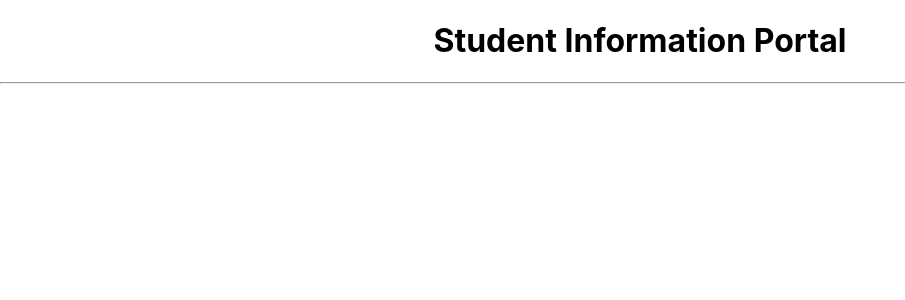
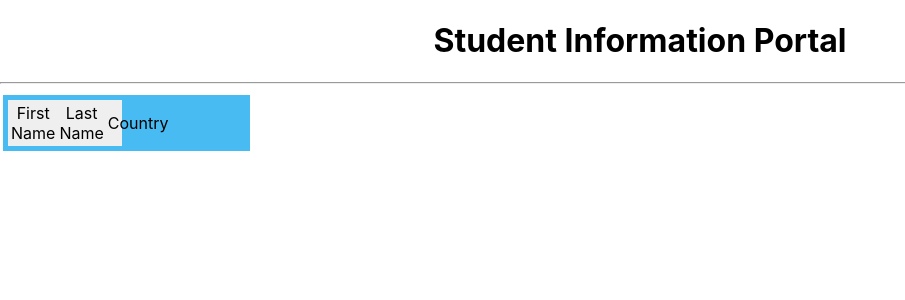
Before and after one commit to NifraAH/IT3133ReactProjects, a React (Create React App) app in the folder studentapp/: page / in a window 1280 px wide. Shown: the top 300 px of the page, without its empty margins (0-905 px from the left). Built offline with nearby package versions, Linux system fonts and the light colour scheme.

Commit message:
StudentTable layout and styles are created

```diff
--- a/studentapp/src/App.js
+++ b/studentapp/src/App.js
@@ -1,4 +1,4 @@
-import logo from './logo.svg';
+//import logo from './logo.svg';
 import './App.css';
 import { students } from './data/StudentsDb';
 import StudentTable from './components/StudentTable';
--- /dev/null
+++ b/studentapp/src/assests/css/compo.css
@@ -0,0 +1,27 @@
+.outerDiv
+{
+    background-color: #49bbf3;
+    align-content: center;
+    height: fit-content;
+    color: #fff;
+    margin: 0px auto;
+    padding: 5px;
+    position: absolute;
+}
+.leftDiv
+{
+    background-color: #efefef;
+    color: #000;
+    width: 48%;
+    float: left;
+}
+.rightDiv
+{
+    background-color: #efefef;
+    color: #000;
+    width: 48%;
+    float: right;
+}
+.profile{
+    width: 75%;
+}
--- a/studentapp/src/components/StudentTable.js
+++ b/studentapp/src/components/StudentTable.js
@@ -1,7 +1,18 @@
+import '../assests/css/compo.css';
 export default function studentTable(props){
     return(
-        <div>
-
+        <div className="outerDiv">
+            <div className="leftDiv">
+                <table>
+                    <thead>
+                        <tr>
+                            <td>First Name</td>
+                            <td>Last Name</td>
+                            <td>Country</td>
+                        </tr>
+                    </thead>
+                </table>
+            </div>
         </div>
     );
 }
```
Also changed, not shown: studentapp/src/assests/compo.css (deleted, +0 -27 lines).
